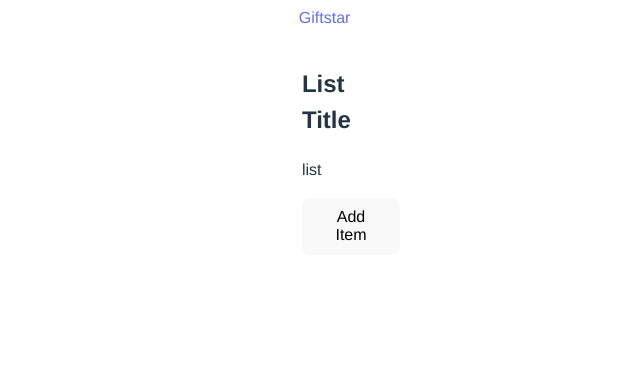
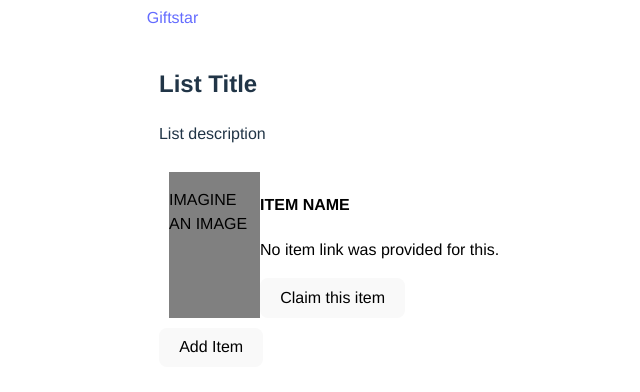
Before and after one commit to JamesCalingo/Giftstar, a React (Vite) app: page /list in a window 1280 px wide. Shown: the top 392 px of the page, without its empty margins (289-929 px from the left). Built offline with nearby package versions, Linux system fonts and the light colour scheme.

Commit message:
New modals, components, and other updates

```diff
--- a/src/components/ListItem.jsx
+++ b/src/components/ListItem.jsx
@@ -1,7 +1,26 @@
 import React from "react";
 
+const styles = {
+    item: {
+        display: 'grid',
+        gridTemplateColumns: '25% 75%',
+    },
+    left: {
+        backgroundColor: 'grey',
+    }
+}
+
 export default function ListItem(props) {
-    return <>
+    return <div className="card" style={styles.item}>
+        <div style={styles.left}>
+            <p>IMAGINE AN IMAGE</p>
+        </div>
 
-    </>
+        <div>
+        <h4>ITEM NAME</h4>
+        <p>No item link was provided for this.</p>
+        <button>Claim this item</button>
+        </div>
+
+    </div>
 }
--- a/src/index.css
+++ b/src/index.css
@@ -63,19 +63,24 @@ button:focus-visible {
   background-color: white;
   color: black;
   padding: 10px;
-  border-radius: 2% 2%;
+  border-radius: 3% 3%;
 }
 
 .modal {
-  position: absolute;
-  right: 30;
-  /* width: 50%; */
+  position: fixed;
+  left: 30%;
+  width: 40%;
   text-align: center;
+  /* border-width: 2px; */
+  /* border-color: #213547; */
+  background: lightgrey
 }
 
 .content-main {
   width: 40%;
 }
+
+
 
 @media (prefers-color-scheme: light) {
   :root {
--- a/src/pages/AccountPage.jsx
+++ b/src/pages/AccountPage.jsx
@@ -1,10 +1,12 @@
 import React from "react";
+import ListCard from "../components/ListCard";
 
 export default function AccountPage() {
     return   <div className="container">
             <h1>My Account</h1>
 
             <p>You have no lists.</p>
+            <ListCard />
             <a href="/createlist"><button>Create New List</button></a>
         </div>
 
--- a/src/pages/ListPage.jsx
+++ b/src/pages/ListPage.jsx
@@ -5,7 +5,8 @@ import AddItemModal from "../components/AddItemModal";
 export default function ListPage() {
     return <div className="container">
     <h2>List Title</h2>
-    <p>list</p>
+    <p>List description</p>
+    <ListItem />
     <button>Add Item</button>
     </div>
 }
--- a/src/pages/MainPage.jsx
+++ b/src/pages/MainPage.jsx
@@ -29,13 +29,14 @@ export default function MainPage() {
 
     const[isModalHidden, setIsModalHidden] = useState(true)
 
-    return <div className="container">
+    return <div>
+    <div className="container">
         <div style={styles.header}>
 
             <h1 style={styles.header}>Welcome to Giftstar!</h1>
             <p>Create your perfect wishlist for any occasion!</p>
         </div>
-        {/* <SignUpModal hidden={isModalHidden} /> */}
+        <SignUpModal hidden={isModalHidden} cancelModal={() => setIsModalHidden(true)} />
         <div style={styles.content}>
             <div className="card" style={styles.logIn}>
                 <h3>Sign in</h3>
@@ -45,7 +46,7 @@ export default function MainPage() {
                 <a href="/account">
                     <button>Sign in</button>
                 </a>
-                <p onClick={() => {setIsModalVisible(!isModalHidden);console.log(isModalVisible)}}>Create account</p>
+                <p onClick={() => {setIsModalHidden(false);console.log(isModalHidden)}}>Create account</p>
             </div>
             <div className="card" style={styles.search}>
                 <h3>Find a list</h3>
@@ -60,4 +61,5 @@ export default function MainPage() {
                 <p>This is a thing</p>
             </div>
     </div>
+    </div>
 }
```
